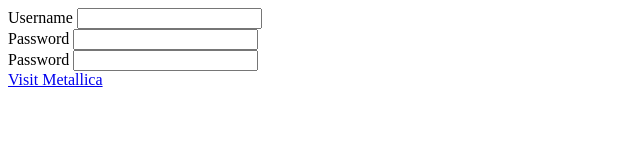
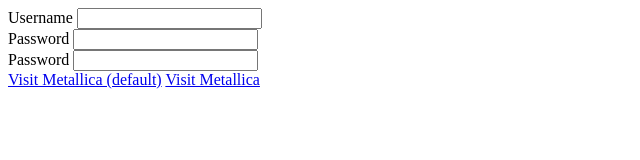
Before and after one commit to Zeva-yy/Zeva-yy.github.io, a plain HTML site: page week04/events.html in a window 1280 px wide. Shown: the whole page, without its empty margins (0-640 px from the left). Drawn offline with Linux system fonts and the light colour scheme.

Commit message:
link added

```diff
--- a/week04/events.html
+++ b/week04/events.html
@@ -18,6 +18,7 @@
     <label for="kataLaluan2">Password</label>
     <input type="password" id="kataLaluan2">
     <br>
+    <a href="http://www.metallica.com">Visit Metallica (default)</a>
     <a id="metallicaLink" href="http://www.metallica.com">Visit Metallica</a>
 
     <script src="scripts.js"></script>
```
